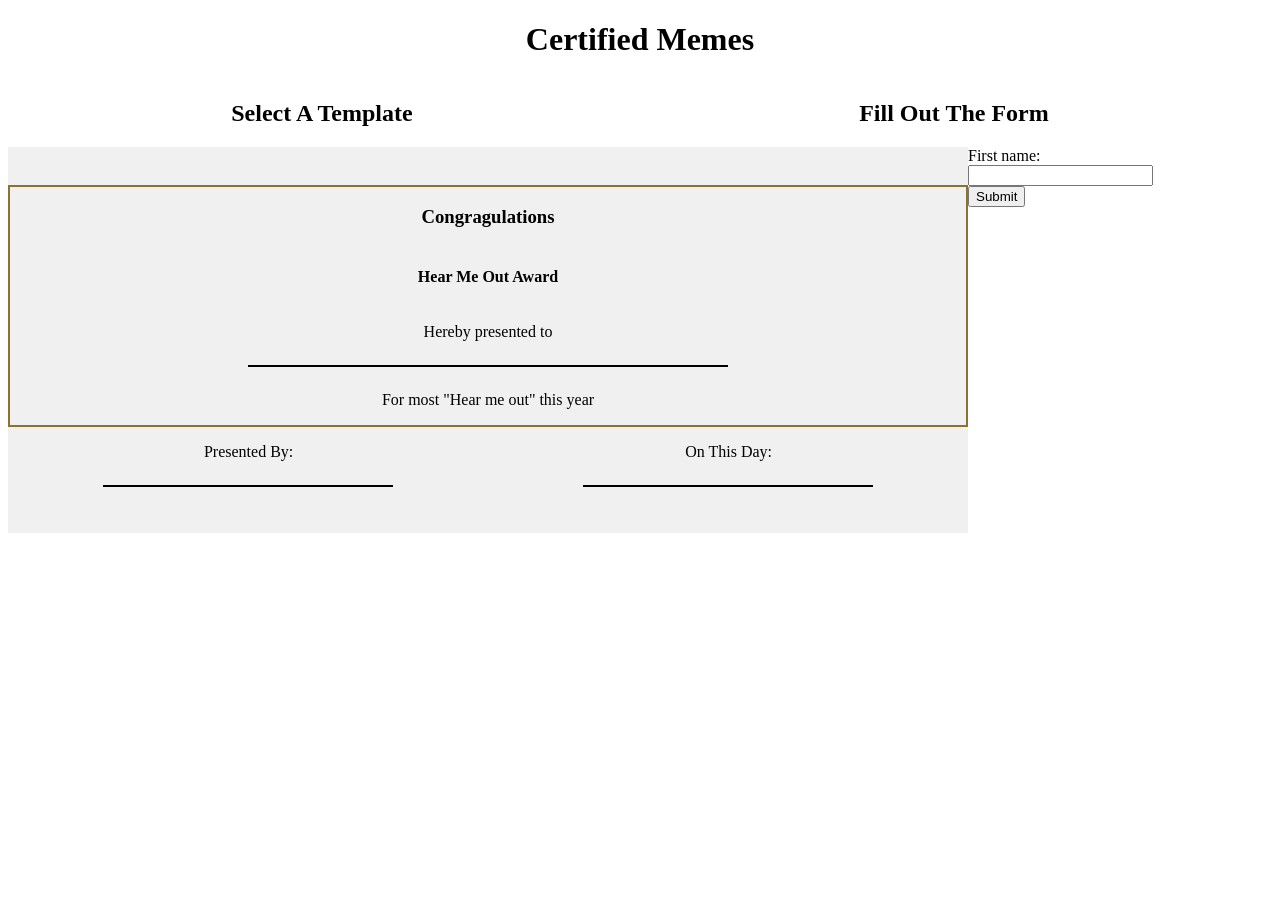
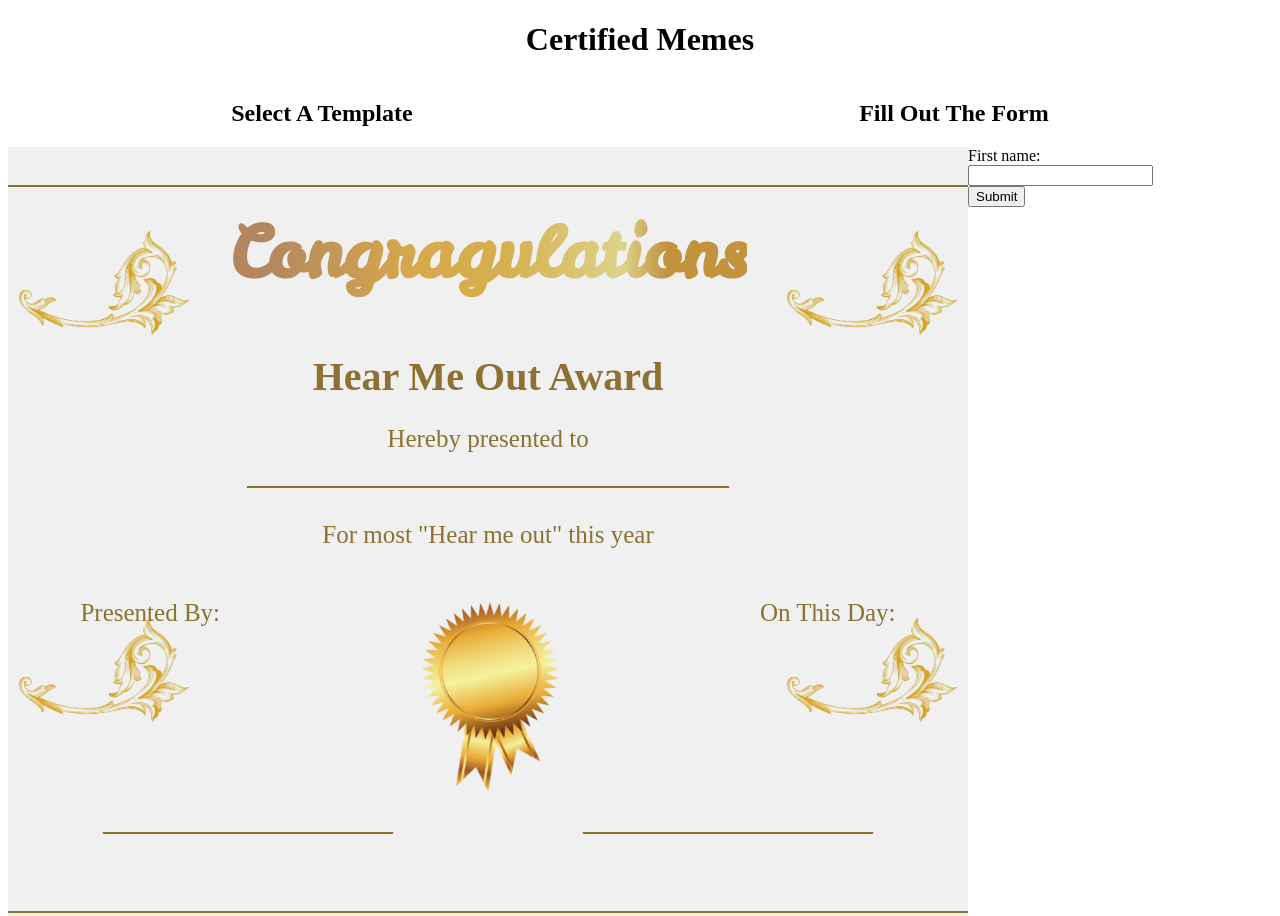
Before and after one commit to 3elinda/js-certified-memes, a plain HTML site: page index.html in a window 1280 px wide. Shown: the top 916 px of the page. Before the commit the page ends 800 px from the top, so only its background shows below. Drawn offline with Linux system fonts and the light colour scheme; a web font is replaced by a local one.

Commit message:
js-certified-memes

```diff
--- a/index.html
+++ b/index.html
@@ -20,7 +20,8 @@
         <div class="cert-options"></div>
         <div class="certificate">
           <section class="cert-section1">
-            <h3>Congragulations</h3>
+            <!-- <img src="/images/vector-art-1.png" alt="" /> -->
+            <h3 class="gradient-txt">Congragulations</h3>
             <h4>Hear Me Out Award</h4>
             <p>Hereby presented to</p>
             <hr />
@@ -29,6 +30,7 @@
           <section class="cert-section2">
             <div class="row">
               <p>Presented By:</p>
+              <img src="/images/ribon-gold.png" alt="gold-ribbon" />
               <p>On This Day:</p>
             </div>
             <div class="row">
--- a/styles.css
+++ b/styles.css
@@ -1,8 +1,8 @@
 :root {
   --color-background: #f0f0f0;
-  --color-gold: #8C7132;
+  --color-gold: #8c7132;
   --color-burgundy: #620000;
-  --color-blue: #2B498F;
+  --color-blue: #2b498f;
 }
 
 @font-face {
@@ -26,14 +26,39 @@ h2 {
 
 h3 {
   font-family: Leckerli One;
+  /* font-weight: bold; */
+  background: linear-gradient(
+    90deg,
+    #b3865f 6.5%,
+    #d7a94c 36%,
+    #d6ae4d 52.5%,
+    #dcd38b 76%,
+    #c3923d 84.5%
+  );
+  font-size: 70px;
+  background-clip: text;
+  -webkit-text-fill-color: transparent;
+  display: inline-block;
+  /* the background-clip is so it applies to the text
+  the transparent part is so the text is transparent
+  and the bg gradient shows
+  and inline-block is to prevent possible problems where gradient
+  doesn't appear right */
+  margin-bottom: 0;
+  margin-top: 2%;
 }
 
 h4 {
   font-family: Libre Bodoni;
+  color: var(--color-gold);
+  font-size: 40px;
+  margin-bottom: 0;
 }
 
 .certificate p {
   font-family: Libre Bodoni;
+  color: var(--color-gold);
+  font-size: 25px;
 }
 
 .container-h2 {
@@ -67,16 +92,35 @@ main {
   flex-direction: column;
   align-items: center;
   margin-top: 4%;
-  border: 2px solid var(--color-gold);
+  border-top: 2px solid var(--color-gold);
+  background-image: url(/images/vector-gold-tleft.png),
+    url(/images/vector-gold-tright.png);
+  background-position: top left, top right;
+  background-repeat: no-repeat, no-repeat;
+  background-size: 20%;
 }
 
 .cert-section1 hr {
-  border: 1px solid black;
+  border: 1.5px solid var(--color-gold);
   width: 50%;
 }
 
 .cert-section2 {
   margin-bottom: 4%;
+  border-bottom: 2px solid var(--color-gold);
+  background-image: url(/images/vector-gold-bleft.png),
+    url(/images/vector-gold-bright.png);
+  background-position: top left, top right;
+  background-repeat: no-repeat, no-repeat;
+  background-size: 20%;
+}
+
+.row:first-of-type img {
+  /* background-image: url(/images/ribon-gold.png);
+  background-repeat: no-repeat;
+  background-position: center;
+  background-size: 100px; */
+  height: 250px;
 }
 
 .row {
@@ -85,8 +129,9 @@ main {
 }
 
 .row hr {
-  border: 1px solid black;
+  border: 1.5px solid var(--color-gold);
   width: 30%;
+  margin-bottom: 8%;
 }
 
 aside {
```
Also changed, not shown: fonts/LeckerliOne-Regular.ttf (added), fonts/OpenSans-VariableFont_wdth,wght.ttf (deleted), images/vector-art-1.png (deleted), images/vector-gold-bleft.png (added), images/vector-gold-bright.png (added), images/vector-gold-tleft.png (added), images/vector-gold-tright.png (added).
